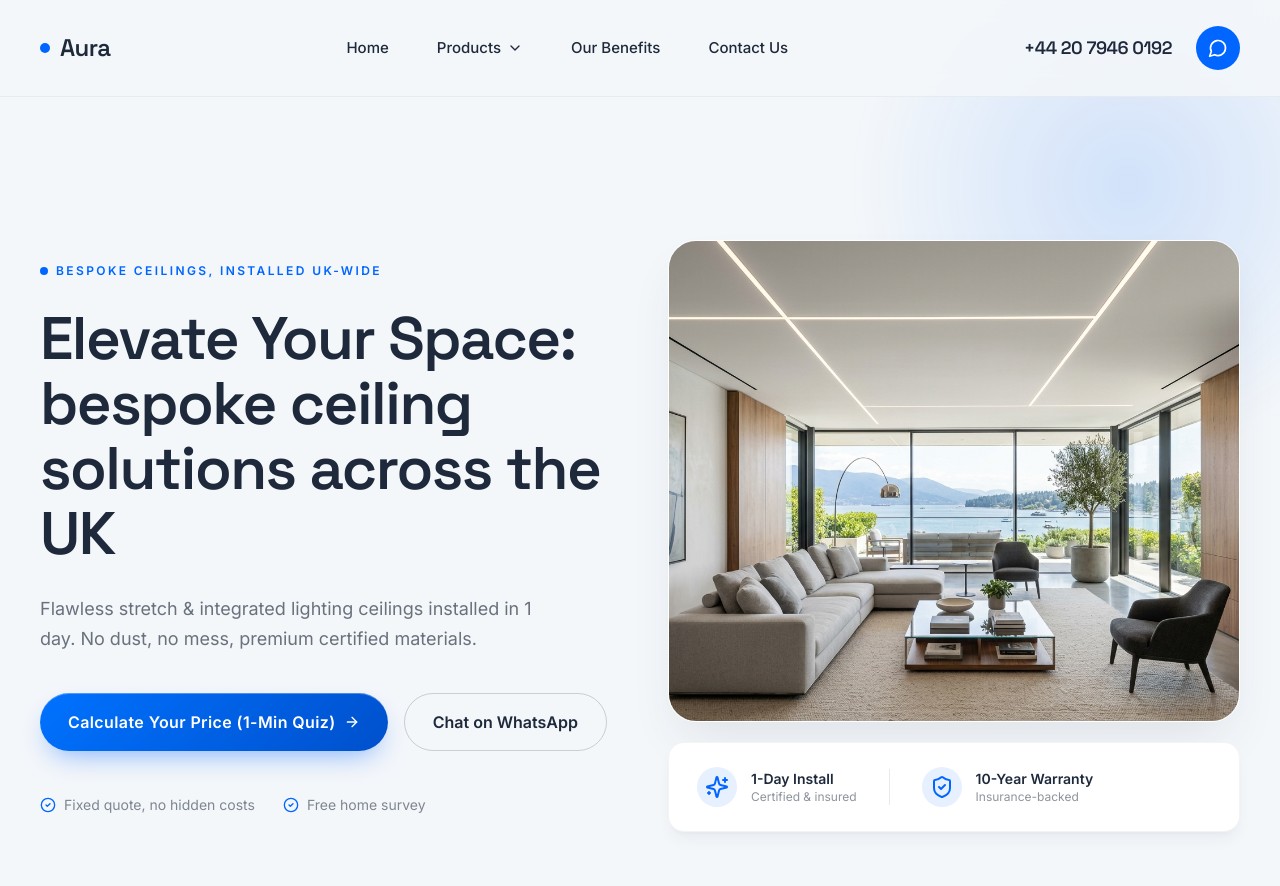
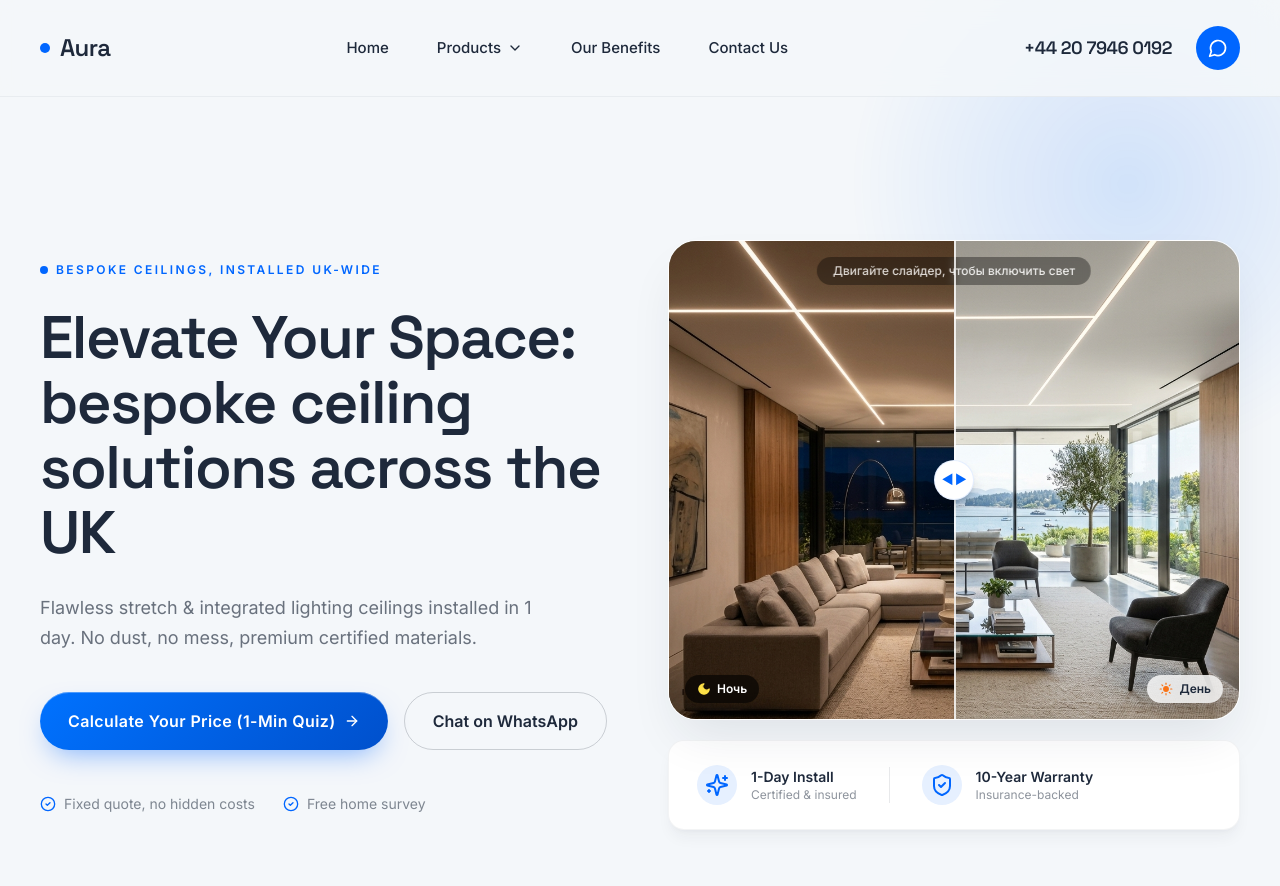
Before and after one commit to Timoshiks/PotolkiPortfolio, a Next.js app: page / in a window 1280 px wide. Shown: the top 886 px of the page. Built offline with nearby package versions, Linux system fonts and the light colour scheme.

Commit message:
feat: add interactive day/night compare slider for hero image

```diff
--- a/app/page.js
+++ b/app/page.js
@@ -16,7 +16,9 @@ import {
   Instagram,
   Check,
   ArrowUpRight,
-  X
+  X,
+  Sun,
+  Moon
 } from "lucide-react";
 
 const PRODUCTS = [
@@ -64,6 +66,53 @@ export default function Home() {
   const [mobileMenuOpen, setMobileMenuOpen] = useState(false);
   const [mobileProductsOpen, setMobileProductsOpen] = useState(false);
   const [currentYear, setCurrentYear] = useState(2026);
+
+  // Day/Night comparison slider states and handlers
+  const [sliderPosition, setSliderPosition] = useState(50);
+  const [isDragging, setIsDragging] = useState(false);
+  const containerRef = useRef(null);
+
+  const handleMove = (clientX) => {
+    if (!containerRef.current) return;
+    const rect = containerRef.current.getBoundingClientRect();
+    const x = clientX - rect.left;
+    let position = (x / rect.width) * 100;
+    if (position < 0) position = 0;
+    if (position > 100) position = 100;
+    setSliderPosition(position);
+  };
+
+  useEffect(() => {
+    const handleMouseMove = (e) => {
+      if (!isDragging) return;
+      handleMove(e.clientX);
+    };
+
+    const handleTouchMove = (e) => {
+      if (!isDragging) return;
+      if (e.touches.length > 0) {
+        handleMove(e.touches[0].clientX);
+      }
+    };
+
+    const handleMouseUp = () => {
+      setIsDragging(false);
+    };
+
+    if (isDragging) {
+      window.addEventListener("mousemove", handleMouseMove);
+      window.addEventListener("touchmove", handleTouchMove, { passive: true });
+      window.addEventListener("mouseup", handleMouseUp);
+      window.addEventListener("touchend", handleMouseUp);
+    }
+
+    return () => {
+      window.removeEventListener("mousemove", handleMouseMove);
+      window.removeEventListener("touchmove", handleTouchMove);
+      window.removeEventListener("mouseup", handleMouseUp);
+      window.removeEventListener("touchend", handleMouseUp);
+    };
+  }, [isDragging]);
 
   // Form states
   const [name, setName] = useState("");
@@ -267,12 +316,73 @@ export default function Home() {
             </div>
 
             <div>
-              <div class="rounded-[1.75rem] overflow-hidden shadow-2xl shadow-ink/10 border border-white">
+              <div
+                ref={containerRef}
+                onMouseDown={(e) => {
+                  setIsDragging(true);
+                  handleMove(e.clientX);
+                }}
+                onTouchStart={(e) => {
+                  setIsDragging(true);
+                  if (e.touches.length > 0) handleMove(e.touches[0].clientX);
+                }}
+                className="relative rounded-[1.75rem] overflow-hidden shadow-2xl shadow-ink/10 border border-white h-[380px] md:h-[480px] select-none cursor-ew-resize group"
+              >
+                {/* Day Image (Base) */}
                 <img
                   src="/images/hero.jpg"
-                  alt="Bright modern living room with an integrated lighting ceiling"
-                  class="w-full h-[380px] md:h-[480px] object-cover"
+                  alt="Bright modern living room with an integrated lighting ceiling (Day)"
+                  className="absolute inset-0 w-full h-full object-cover pointer-events-none"
+                  draggable="false"
                 />
+
+                {/* Night Image (Overlay) */}
+                <img
+                  src="/images/hero_night.jpg"
+                  alt="Bright modern living room with an integrated lighting ceiling (Night)"
+                  className="absolute inset-0 w-full h-full object-cover pointer-events-none"
+                  style={{
+                    clipPath: `polygon(0 0, ${sliderPosition}% 0, ${sliderPosition}% 100%, 0 100%)`,
+                  }}
+                  draggable="false"
+                />
+
+                {/* Vertical Divider Line */}
+                <div
+                  className="absolute top-0 bottom-0 w-[2px] bg-white/80 backdrop-blur-sm z-20 pointer-events-none"
+                  style={{ left: `${sliderPosition}%` }}
+                >
+                  {/* Central Handle */}
+                  <div className="absolute top-1/2 -translate-y-1/2 -translate-x-1/2 w-10 h-10 rounded-full bg-white text-blue shadow-lg shadow-black/20 flex items-center justify-center border border-blue/10">
+                    <span className="flex items-center gap-0.5 text-xs font-bold pointer-events-none select-none text-blue">
+                      <span>◀</span>
+                      <span>▶</span>
+                    </span>
+                  </div>
+                </div>
+
+                {/* Night Label (Left side, since night is shown on the left) */}
+                <div
+                  className="absolute bottom-4 left-4 bg-black/60 backdrop-blur-md text-white px-3 py-1.5 rounded-full text-xs font-semibold flex items-center gap-1.5 z-10 transition-opacity duration-300 pointer-events-none"
+                  style={{ opacity: sliderPosition > 15 ? 1 : 0 }}
+                >
+                  <Moon className="w-3.5 h-3.5 text-yellow-300 fill-yellow-300" />
+                  <span>Ночь</span>
+                </div>
+
+                {/* Day Label (Right side, since day is shown on the right) */}
+                <div
+                  className="absolute bottom-4 right-4 bg-white/80 backdrop-blur-md text-ink px-3 py-1.5 rounded-full text-xs font-semibold flex items-center gap-1.5 z-10 transition-opacity duration-300 pointer-events-none"
+                  style={{ opacity: sliderPosition < 85 ? 1 : 0 }}
+                >
+                  <Sun className="w-3.5 h-3.5 text-orange-500 fill-orange-500" />
+                  <span>День</span>
+                </div>
+
+                {/* Bottom Overlay Info Banner on Hover */}
+                <div className="absolute top-4 left-1/2 -translate-x-1/2 bg-black/45 backdrop-blur-sm text-white px-4 py-1.5 rounded-full text-xs font-medium z-10 pointer-events-none transition-opacity duration-300 opacity-80 group-hover:opacity-100 whitespace-nowrap">
+                  Двигайте слайдер, чтобы включить свет
+                </div>
               </div>
 
               <div class="mt-5 flex flex-wrap items-center gap-x-8 gap-y-5 bg-white rounded-2xl shadow-lg shadow-ink/5 border border-ink/5 px-7 py-6">
```
Also changed, not shown: public/images/hero_night.jpg (added).
